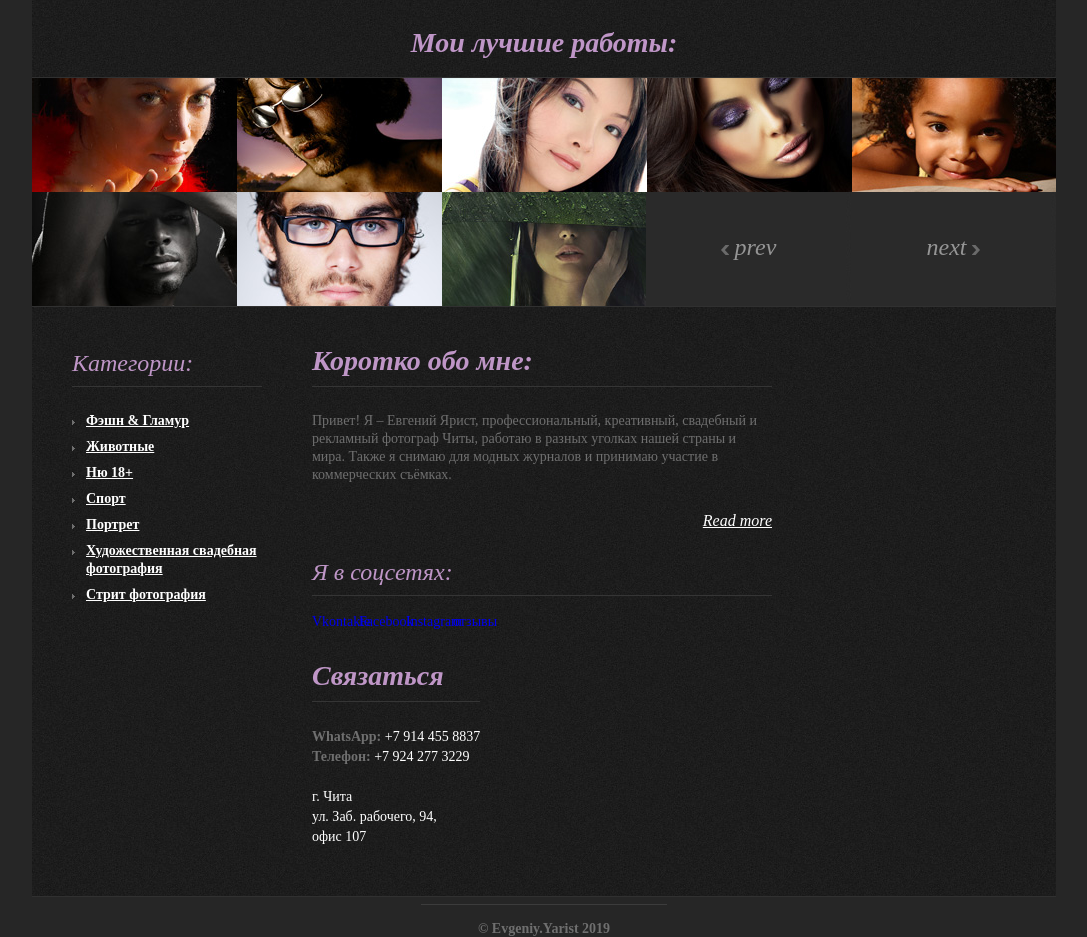
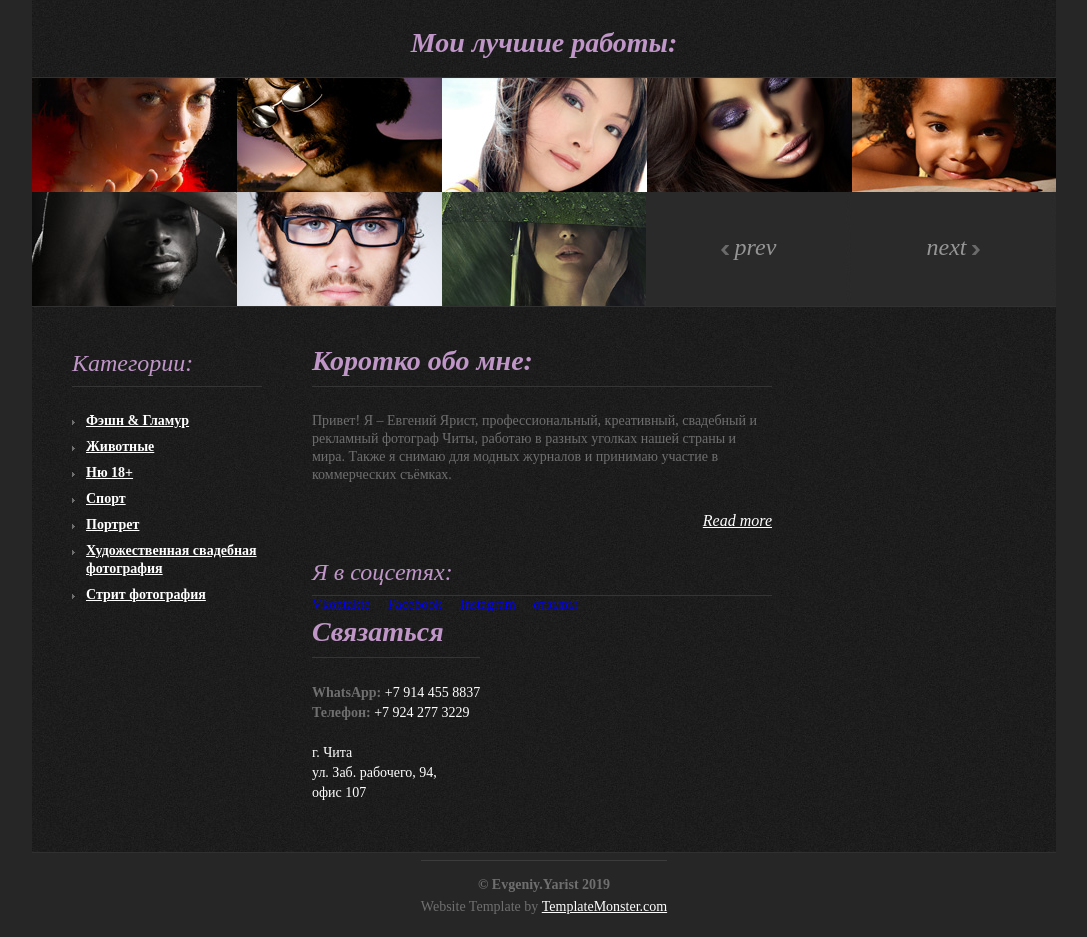
Before and after one commit to likemne/portfolio.github.io, a PHP site: page / in a window 1280 px wide. Shown: the part 525-1462 px from the top of the page, without its empty margins (96-1183 px from the left). After the commit the page ends 1439 px from the top, so only its background shows below. Run offline with PHP 8.4, Linux system fonts and the light colour scheme; some web fonts are replaced.

Commit message:
Update style.css

```diff
--- a/css/style.css
+++ b/css/style.css
@@ -381,20 +381,22 @@
 	float:right;
 	margin-top:9px;
 }
-.soc-icons {
-	overflow:hidden;
-	margin:17px 0 0 0;
-}
-.soc-icons a {
-	display:block;
-	width:45px;
-	height:45px;
-	float:left;
-	margin-right:2px;
-}
-.soc-icons a:hover img {
-	opacity:0.7;
-}
+ul.icons {
+			cursor: default;
+			list-style: none;
+			padding-left: 0;
+		}
+
+			ul.icons li {
+				display: inline-block;
+				padding: 0 1em 0 0;
+			}
+
+				ul.icons li:last-child {
+					padding-right: 0;
+				}
+
+
 .adr {
 	line-height:20px;
 }
```
